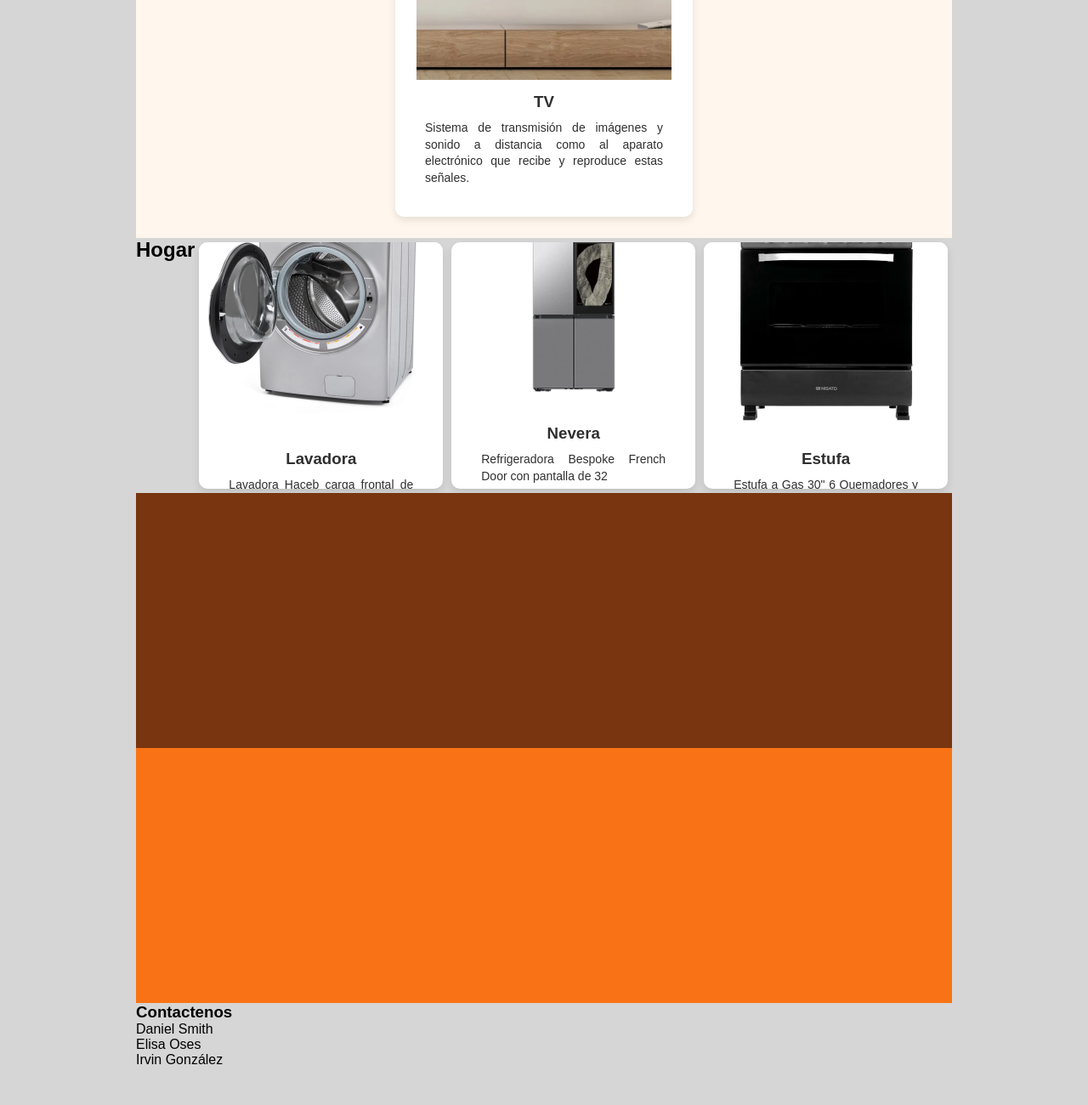
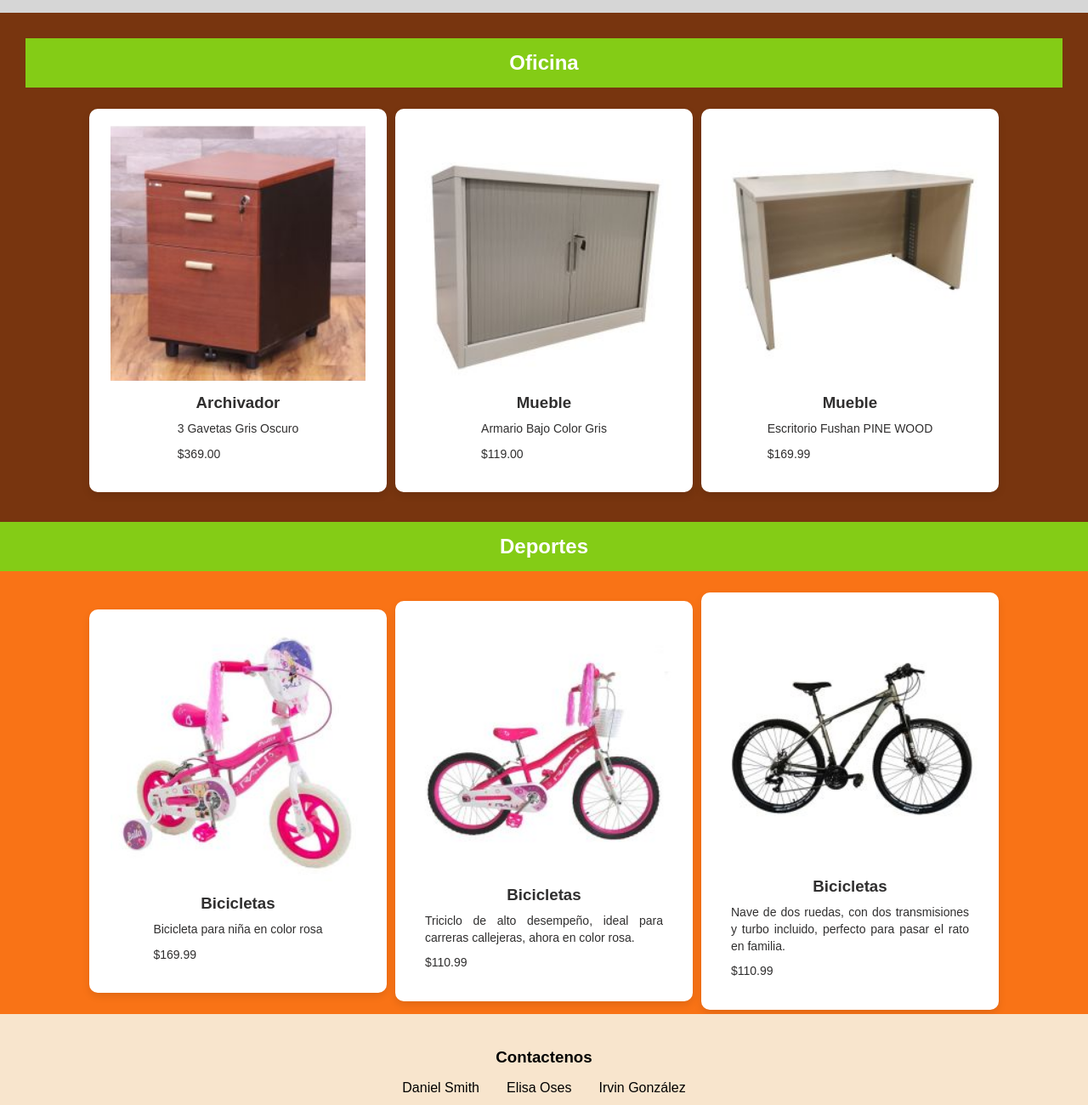
Before and after one commit to IrvinG-13/Practica-Responsive, a plain HTML site: page index.html in a window 1280 px wide. Shown: the part 1420-2720 px from the top of the page at 85% size. Before the commit the page ends 2676 px from the top, so only its background shows below. Drawn offline with Linux system fonts and the light colour scheme.

Commit message:
cambios daniel

```diff
--- a/index.html
+++ b/index.html
@@ -12,13 +12,13 @@
         <header class='section header'>
             <a href="#primero">Electronico</a>
             <a href="#segundo">Hogar</a>
-            <a href="#tercero">Tipo 3</a>
-            <a href="#cuarto">Tipo 4</a>
+            <a href="#tercero">Oficina</a>
+            <a href="#cuarto">Bicicletas</a>
         </header>
 
-        <!--Targetas de Contenido-->
+        <!--Tarjetas de Contenido-->
         <section id="primero" class='section uno'>
-            <h2>Electronico</h2>
+            <h2>Electrónico</h2>
 
             <div id="contenido">
                 <img src="imagenes/celular.webp" alt="Producto 1">
@@ -45,7 +45,7 @@
             </div>
         </section>
 
-        <!--Targetas de Contenido seccion 2 -->
+        <!--Tarjetas de Contenido seccion 2 -->
         <section id="segundo" class='section dos'>
             <h2>Hogar</h2>
 
@@ -77,15 +77,83 @@
             </div>
 
         </section>
-        <section id="tercero" class='section tres'></section>
-        <section id="cuarto" class='section cuatro'></section>
+        <!--Tarjetas de Contenido seccion 3 -->
+
+        <section id="tercero" class='section tres'>
+            <h2>Oficina</h2>
+
+            <div id="contenido">
+            <img src="imagenes/Archivador.jpg" alt="Archivador">
+            <div class="descripcion">
+                <h3>Archivador</h3>
+                <p>3 Gavetas Gris Oscuro</p>
+                <p>$369.00</p>
+            </div>
+            </div>
+
+            <div id="contenido">
+            <img src="imagenes/Armario.jpg" alt="Armario">
+            <div class="descripcion">
+                <h3>Mueble</h3>
+                <p>Armario Bajo Color Gris</p>
+                <p>$119.00</p>
+            </div>
+            </div>
+
+             <div id="contenido">
+                <img src="imagenes/Escritorio.jpg" alt="Escritorio">
+                <div class="descripcion">
+                    <h3>Mueble</h3>
+                    <p>Escritorio Fushan PINE WOOD</p>
+                    <p>$169.99</p>
+                </div>
+            </div>
+
+        </section>
+
+        <!--Tarjetas de Contenido seccion 4 -->
+
+        <section id="cuarto" class='section cuatro'>
+            <h2>Deportes</h2>
+
+            <div id="contenido">
+                <img src="imagenes/RalliBella12.jpg" alt="Rali rosa 12plg">
+                <div class="descripcion">
+                    <h3>Bicicletas</h3>
+                    <p>Bicicleta para niña en color rosa</p>
+                    <p>$169.99</p>
+                </div>
+            </div>
+
+            <div id="contenido">
+                <img src="imagenes/RalliBella20.jpg" alt="Rali rosa 20plg">
+                <div class="descripcion">
+                    <h3>Bicicletas</h3>
+                    <p>Triciclo de alto desempeño, ideal para carreras callejeras, ahora en color rosa.</p>
+                    <p>$110.99</p>
+                </div>
+            </div>
+
+            <div id="contenido">
+                <img src="imagenes/Rali29.jpg" alt="Rali 29plg">
+                <div class="descripcion">
+                    <h3>Bicicletas</h3>
+                    <p>Nave de dos ruedas, con dos transmisiones y turbo incluido, perfecto para pasar el rato en familia.</p>
+                    <p>$110.99</p>
+
+                </div>
+            </div>
+        </section>
         <footer>
             <!--Pie de Pagina-->
            <div id="Contacto">
             <h3>Contactenos</h3>
+            <div class="nombres">
                 <p>Daniel Smith</p>
                 <p>Elisa Oses</p>
                 <p>Irvin González</p>
+            </div>
+
            </div>
         </footer>
     </main>
--- a/style.css
+++ b/style.css
@@ -137,9 +137,114 @@ a:hover{
 }
 
 /*Disenio de Escritorio*/
-@media only screen and (min-width: 961px) {
+@media only screen and (min-width: 781px) {
   .principal {
-    width: 960px;
+    width: 100%;
     margin: 0 auto;
+    padding: 0;
   }
+
+  .header{
+  padding: 5%;
 }
+
+  a{
+    width: 30%;
+    margin: 5px;
+  }
+
+  section h2{
+  background-color: #84CC16;
+
+}
+/* Estilo específico para el h2 de la sección */
+  .uno h2, .dos h2, .tres h2, .cuatro h2{
+    background-color: #84CC16;
+    width: 100%;
+    text-align: center;
+    padding: 15px;
+    margin-bottom: 20px;
+    color: white;
+  }
+
+  #primero,#segundo, #tercero, #cuarto{
+    display: flex;
+  flex-direction: row;
+  flex-wrap:wrap ; /* esto pasa a abajo si el contenido no cabe */
+  align-items: center;
+  height: auto;
+}
+   /*SECCION-1 */
+
+  .uno{
+      display: flex;
+      flex-wrap: wrap;
+      flex-direction: column;
+      justify-content: center;
+      align-items: flex-start;
+      height: auto;
+      background-color: #78350F;
+
+}
+
+   /*SECCION-2 */
+
+.dos{
+  display: flex;
+      flex-wrap: wrap;
+      flex-direction: column;
+      justify-content: center;
+      align-items: flex-start;
+      height: auto;
+      padding: 30px;
+}
+
+   /*SECCION-3 */
+.tres{
+  display: flex;
+      flex-wrap: wrap;
+      flex-direction: column;
+      justify-content: center;
+      align-items: flex-start;
+      height: auto;
+      padding: 30px;
+}
+
+  /*SECCION-4 */
+ .cuatro{
+      display: flex;
+      flex-wrap: wrap;
+      flex-direction: column;
+      justify-content: center;
+      align-items: flex-start;
+      height: auto;
+
+}
+footer{
+  display: flex;
+  flex-wrap: wrap;
+  justify-content: center;
+  align-items: flex-start;
+  height: auto;
+  width: 100%;
+  background-color: #f8e5cd;
+  padding: 40px 20px;
+  gap: 40px;
+  margin: 0;
+  }
+#Contacto{
+  gap: 1rem;
+ display: flex;
+  flex-direction: column;
+  align-items: center;
+  text-align: center;
+  max-width: 400px;
+  width: 100%;
+
+}
+.nombres{
+  display: flex;
+  flex-direction: row;
+  gap: 2rem;
+}
+ }
```
Also changed, not shown: imagenes/Archivador.jpg (added), imagenes/Armario.jpg (added), imagenes/Escritorio.jpg (added), imagenes/Rali29.jpg (added), imagenes/RalliBella12.jpg (added), imagenes/RalliBella20.jpg (added), imagenes/ScooterXiami.jpg (added). Lines whose indentation alone changed are shown as unchanged.
